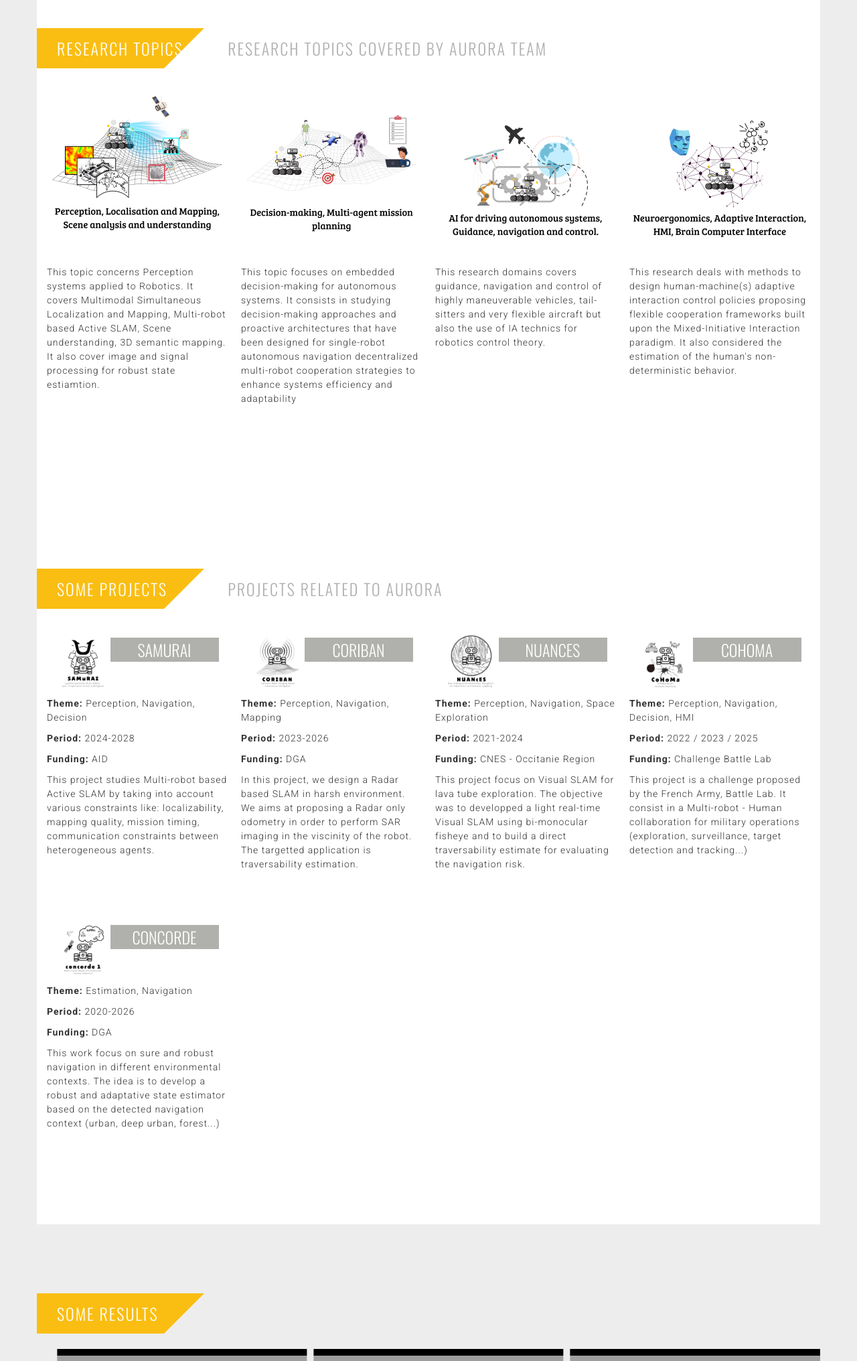
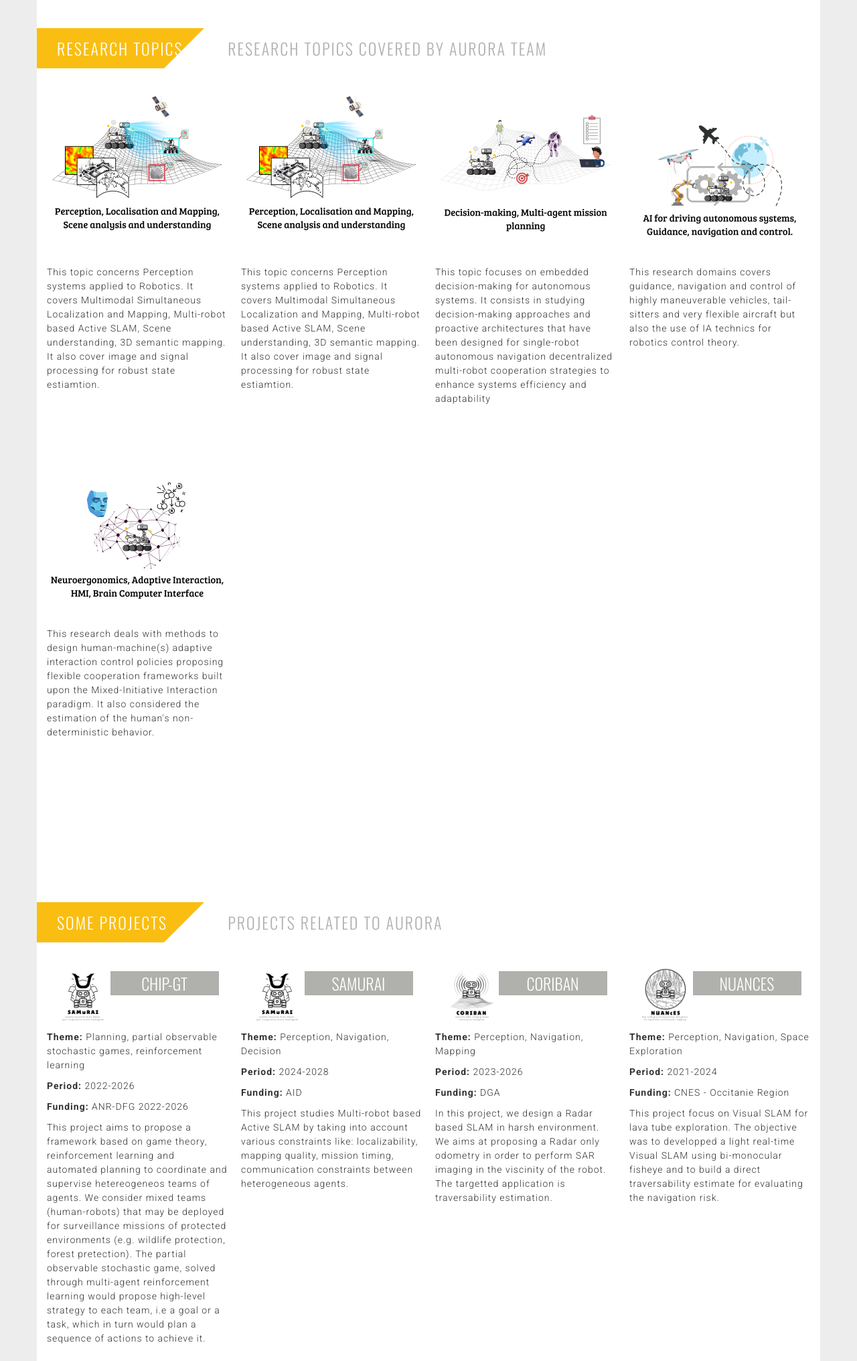
Before and after one commit to auroraISAE/auroraISAE.github.io, a plain HTML site: page en/research.html in a window 1280 px wide. Shown: the part 860-2892 px from the top of the page at 67% size. Drawn offline with nearby package versions, Linux system fonts and the light colour scheme.

Commit message:
update with caro data

```diff
--- a/en/research.html
+++ b/en/research.html
@@ -133,6 +133,15 @@
                             signal processing for robust state estiamtion.</p>
                         </div>
                     </div>
+
+                    <div class="topic-item">
+                        <div class="topic-box">
+                            <img class="img-responsive" src="../assets/images/research/1.png" alt="topic">
+                            <p> This topic concerns Perception systems applied to Robotics. It covers Multimodal Simultaneous Localization
+                            and Mapping, Multi-robot based Active SLAM, Scene understanding, 3D semantic mapping. It also cover image and
+                            signal processing for robust state estiamtion.</p>
+                        </div>
+                    </div>
                     <div class="topic-item">
                         <div class="topic-box">
                             <img class="img-responsive" src="../assets/images/research/2.png" alt="topic">
@@ -182,6 +191,17 @@
 
                 <!--all projects-->
                 <div class="project-container">
+                    <div class="project-item">
+                        <div class="project-box">
+                            <img class="img-responsive" src="../assets/images/projects/samurai.png" alt="project">
+                            <h3 class="project-title">CHIP-GT</h3>
+                            <p> <b>Theme:</b> Planning, partial observable stochastic games, reinforcement learning</p>
+                            <p> <b>Period:</b> 2022-2026</p>
+                            <p> <b>Funding:</b> ANR-DFG 2022-2026 </p>
+                            <p> This project aims to propose a framework based on game theory, reinforcement learning and automated planning to coordinate and supervise hetereogeneos teams of agents. We consider mixed teams (human-robots) that may be deployed for surveillance missions of protected environments (e.g. wildlife protection, forest pretection). The partial observable stochastic game, solved through multi-agent reinforcement learning would propose high-level strategy to each team, i.e a goal or a task, which in turn would plan a sequence of actions to achieve it.</p>
+                        </div>
+                    </div>
+
                     <div class="project-item">
                         <div class="project-box">
                             <img class="img-responsive" src="../assets/images/projects/samurai.png" alt="project">
@@ -316,6 +336,9 @@
                                 <div class="item">
                                     <img src="../assets/images/partners/aid.png" alt="partner">
                                 </div>
+                                <div class="item">
+                                    <img src="../assets/images/partners/logoANR.png" alt="partner">
+                                </div>
                             </div>
                        </div>
                     </div>
```
Also changed, not shown: en/experts.html (+20 -3 lines), assets/images/partners/logoANR.png (added), assets/images/projects/Logo CASAC-RVB.png (added), assets/images/projects/logoANITI.png (added), assets/images/students/adam.jpeg (added), assets/images/students/allen.jpeg (added), assets/images/students/christophe.jpeg (added), assets/images/students/thomas.jpeg (added).
